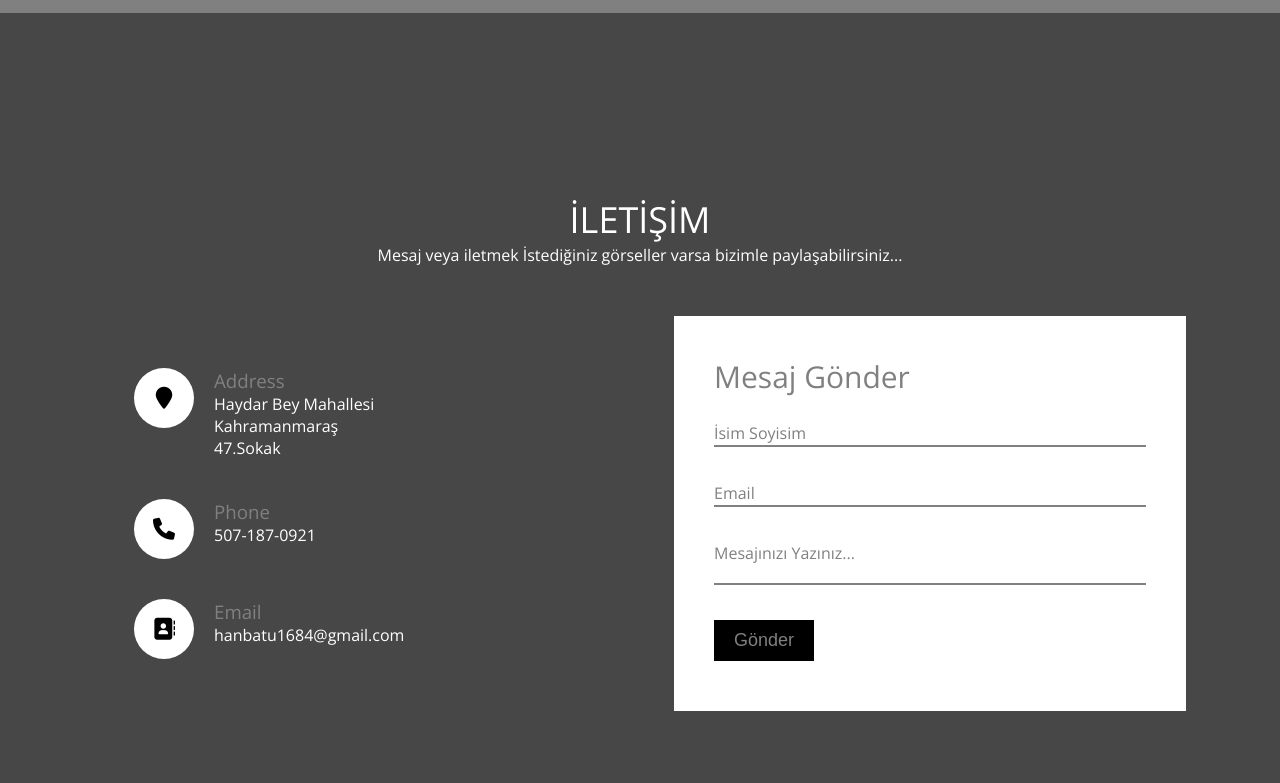
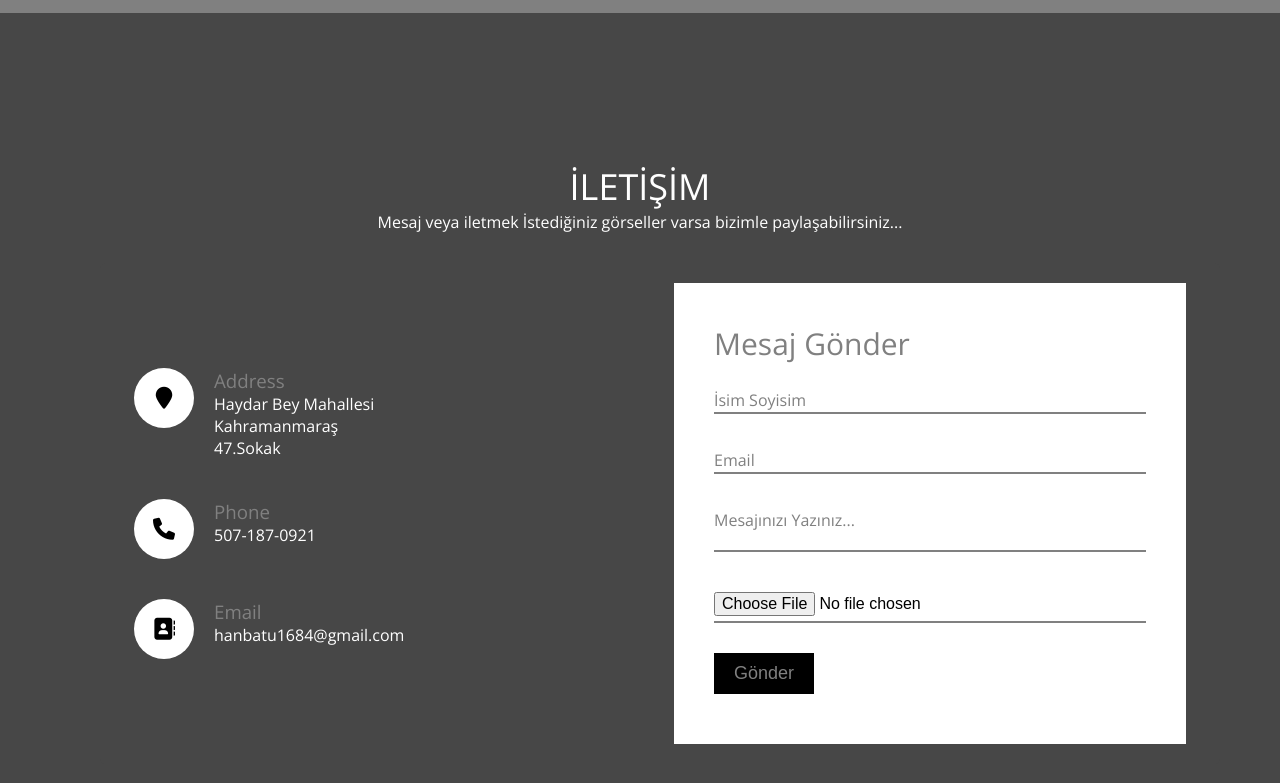
Before and after one commit to batuhanbrbrgl/Html-Css, a plain HTML site: page Html Ornekler/site/site.html in a window 1280 px wide. Shown: the part 3316-4099 px from the top of the page. Drawn offline with nearby package versions, Linux system fonts and the light colour scheme.

Commit message:
güncel craft sitesi

```diff
--- a/Html Ornekler/site/site.html
+++ b/Html Ornekler/site/site.html
@@ -139,6 +139,11 @@
                     <span>Mesajınızı Yazınız...</span>
                 </div>
                 <div class="inputBox">
+                    <input type="file" name="batu" required="required">
+                    <span></span>
+                </div>
+
+                <div class="inputBox">
                     <input type="submit" name="" value="Gönder">
 
                 </div>
```
